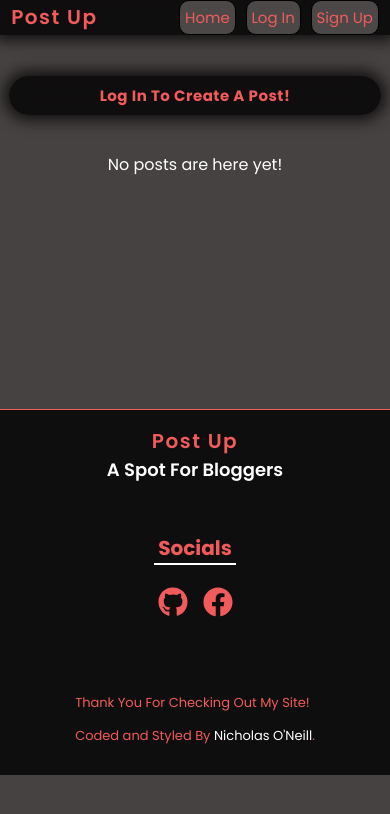
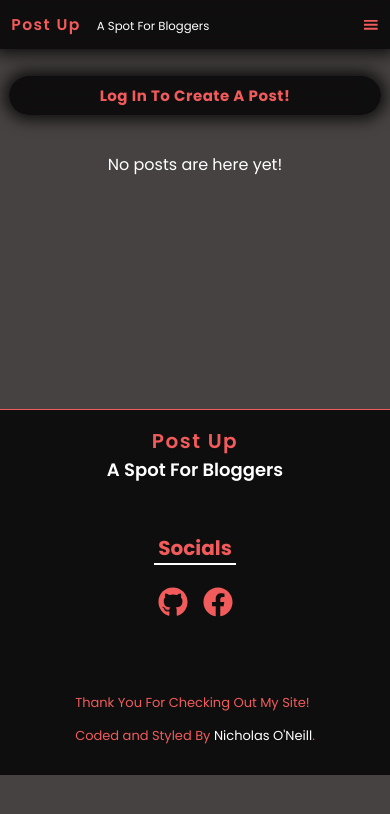
Before and after one commit to nicholasoneill97/PostUp-Blog, a React (Create React App) app: page / in a window 390 px wide. Shown: the top 814 px of the page. Built offline with nearby package versions, Linux system fonts and the light colour scheme; no server answers; the database is empty.

Commit message:
Gave smaller devices a hamburger menu for navigation

```diff
--- a/src/components/Navbar/Navbar.css
+++ b/src/components/Navbar/Navbar.css
@@ -6,8 +6,9 @@
     width: 100%;
     background-color: var(--secondary);
     backdrop-filter: blur(10px);
-    z-index: 11;
+    z-index: 203;
     box-shadow: 0 0 15px 5px var(--secondary);
+    height: auto;
 }
 
 /*nav bar*/
@@ -17,6 +18,7 @@
     justify-content: space-between;
     padding: 0 .7rem;
     animation: postFadeIn 3s;
+    position: relative;
 }
 
 /*nav links stylings*/
@@ -37,6 +39,21 @@
     font-family: Poppins;
 }
 
+.mobile-nav-link {
+    display: none;
+}
+
+.mobile-nav-link:hover {
+    background-color: white;
+    transition: .5s;
+}
+
+.nav-title-link {
+    text-decoration: none;
+    color: var(--primary);
+    transition: .5s;
+}
+
 .nav-link {
     text-decoration: none;
     color: var(--primary);
@@ -46,6 +63,40 @@
 .nav-link:hover {
     color: white;
     transition: .5s;
+}
+
+.mobile-menu-button {
+    display: none;
+    float: right;
+    z-index: 202;
+}
+
+.mobile-menu {
+    width: 100%;
+    height: 50%;
+    display: none;
+    flex-direction: column;
+    justify-content: center;
+    z-index: 201;
+    background-color: rgba(0, 0, 0, 0.952);
+    text-align: center;
+    position: absolute;
+    top: 8%;
+    animation: mobileSlide 1s;
+}
+
+@keyframes mobileSlide {
+    from {transform: translateX(-600px);}
+    to {transform: translateX(0);}
+}
+
+.mobile-backdrop {
+    height: 100vh;
+    background-color: rgb(0, 0, 0);
+    width: 100%;
+    animation: mobileSlide 1s;
+    display: none;
+    z-index: 201;
 }
 
 /*nav title and subtitle*/
@@ -60,6 +111,7 @@
     color: white;
     padding: 0 1rem
 }
+
 .page-title-container {
     display: flex;
     align-items: baseline;
@@ -73,99 +125,54 @@
 /*responsiveness*/
 @media screen and (max-width: 800px) {
     .signed-in-display {
-        font-size: 15px;
+        display: none;
+    }
+
+    .nav-link {
+        display: none;
+    }
+
+    .mobile-menu-button {
+        display: block;
+        display: flex;
+        align-items: center;
+        color: var(--primary);
+        cursor: pointer;
+        font-size: 4vw;
+        z-index: 203;
+    }
+
+    .mobile-menu-button:hover {
+        color: white;
+        transition: .5s;
+    }
+
+    .mobile-menu {
+        display: flex;
+
+    }
+
+    .mobile-nav-link {
+        display: block;
+        z-index: 200;
+        padding: 1rem;
+        text-decoration: none;
+        color: var(--primary);
+    }
+    .nav-title {
+        font-size: 4vw;
+    }
+    .nav-subtitle {
+        font-size: 3vw;
+    }
+    .mobile-backdrop {
+        display: block;
     }
 }
 
-@media screen and (max-width: 700px) {
-    .nav-links,
-    .nav-links button {
-        font-size: 15px;
-        gap: 20px
-    }
 
-    .nav-title {
-        font-size: 20px;
-    }
-
-    .nav-subtitle {
-        font-size: 8px;
-        color: white;
-        padding: 0 1rem;
-    }
-
-    .signed-in-display {
-        font-size: smaller;
+@media screen and (max-width: 1000px) and (max-height: 600px) {
+    .mobile-menu {
+        top: 19%
     }
 }
-
-@media screen and (max-width: 527px) {
-    .nav-container {
-        height: auto;
-        justify-content: space-between;
-    }
-
-    .nav-links,
-    .nav-links button {
-        font-size: 15px;
-        gap: 10px;
-    }
-
-    .nav-bar-link {
-        border-radius: 10px;
-        border: .5px solid black;
-        padding: .3rem;
-        background-color: rgb(76, 72, 72);
-    }
-
-    .nav-links button {
-        border-radius: 10px;
-        border: .5px solid black;
-        padding: .3rem;
-        background-color: rgb(76, 72, 72);
-    }
-
-    .page-title-container {
-        flex-direction: column;
-        align-items: center;
-    }
-
-    .nav-title {
-        margin: 0;
-    }
-
-    .nav-subtitle {
-        margin: 0;
-        font-size: 10px;
-    }
-
-    .signed-in-display {
-        font-size: 12px;
-    }
-}
-
-@media screen and (max-width: 430px) {
-    .nav-container {
-        height: auto;
-        justify-content: space-between;
-        margin: auto;
-        align-items: normal;
-    }
-
-    .nav-subtitle {
-        display: none;
-    }
-
-    .signed-in-display {
-        font-size: 10px;
-        letter-spacing: .3px;
-    }
-}
-
-@media screen and (max-width: 350px) {
-    .nav-links,
-    .nav-links button {
-        font-size: 10px;
-        gap: 6px
-    }
-}
--- a/src/components/Navbar/Navbar.jsx
+++ b/src/components/Navbar/Navbar.jsx
@@ -1,5 +1,5 @@
 //import React
-import React from "react";
+import React, { useState } from "react";
 
 //import Link for navigation
 import { Link } from "react-router-dom";
@@ -13,19 +13,30 @@ import { signOut } from "firebase/auth";
 
 //import nav bar stylings
 import '../Navbar/Navbar.css'
+import { GiHamburgerMenu } from "react-icons/gi";
+import { HiOutlineXMark } from "react-icons/hi2";
 
 
 export default function Navbar() {
 
+
+  const signOutUserFromMobile = () => {
+      signOut(auth)
+      setNavBarOpen(false)
+  }
+
   {/*sets authorized user to user variable*/}
   const [user] = useAuthState(auth);
 
+  const [navBarOpen, setNavBarOpen] = useState(false)
+
   return (
+  <>
     <div className="nav-container">
       <nav className="navbar">
         <div className="page-title-container">
           <h1 className="nav-title">
-            <Link to='/' className="nav-link">
+            <Link to='/' className="nav-title-link">
               Post Up
             </Link>
           </h1>
@@ -37,18 +48,9 @@ export default function Navbar() {
           <Link className="nav-link nav-bar-link" to="/">
             Home{" "}
           </Link>
-          {/*displayed if the user is not a signed in user currently*/}
-          {!user && (
-              <>
-                <Link className="nav-link nav-bar-link" to="/login">
-                    Log In{" "}
-                </Link>
-                <Link className="nav-link nav-bar-link" to="/signup">
-                    Sign Up{" "}
-                </Link>
-              </>
-            )}
-
+          <div>
+            {navBarOpen ? <HiOutlineXMark onClick={() => {setNavBarOpen(!navBarOpen)}} className="mobile-menu-button" /> : <GiHamburgerMenu onClick={() => {setNavBarOpen(!navBarOpen)}} className="mobile-menu-button" />}
+          </div>
           {/*displays if the user is a signed in user currently*/}
           {user && (
               <>
@@ -62,8 +64,51 @@ export default function Navbar() {
                 </button>
               </>
             )}
+          {!user && (
+              <>
+                <Link className="nav-link nav-bar-link" to="/login">
+                  Log In{" "}
+                </Link>
+                <Link className="nav-link nav-bar-link" to="/signup">
+                  Sign Up{" "}
+                </Link>
+              </>
+            )}
         </div>
       </nav>
     </div>
+    {!user && navBarOpen ? (
+          <>
+            <div className="mobile-backdrop"></div>
+            <div className="mobile-menu">
+              <Link className="mobile-nav-link nav-bar-link" to="/" onClick={() => {setNavBarOpen(!navBarOpen)}}>
+                Home{" "}
+              </Link>
+              {/*displayed if the user is not a signed in user currently*/}
+              <Link className="mobile-nav-link nav-bar-link" to="/login" onClick={() => {setNavBarOpen(!navBarOpen)}}>
+                Log In{" "}
+              </Link>
+              <Link className="mobile-nav-link nav-bar-link" to="/signup" onClick={() => {setNavBarOpen(!navBarOpen)}}>
+                Sign Up{" "}
+              </Link>
+            </div>
+          </>) : ( null )
+          }
+    {user && navBarOpen ? (
+          <>
+            <div className="mobile-backdrop"></div>
+            <div className="mobile-menu">
+              <Link className="mobile-nav-link nav-bar-link" to="/" onClick={() => {setNavBarOpen(!navBarOpen)}}>
+                Home{" "}
+              </Link>
+              <button className="mobile-nav-link nav-bar-link"
+                      onClick={signOutUserFromMobile}
+              >
+                Sign Out
+              </button>
+            </div>
+          </>) : ( null )
+          }
+  </>
   );
 }
--- a/src/components/NewPost/NewPost.css
+++ b/src/components/NewPost/NewPost.css
@@ -26,7 +26,7 @@
     transition: 1s;
     position: fixed;
     margin-top: 4rem;
-    top: 10%;
+    top: 14%;
     right: 50%;
     transform: translateX(50%);
     width: 340px;
@@ -42,12 +42,14 @@
     box-shadow: 0 0 15px 5px var(--secondary);
     letter-spacing: .5px;
     animation: postFadeIn 3s;
+    z-index: 199;
 }
 
 .Log-in-link:hover {
     color: rgb(214, 170, 170);
-    transition: 1s;
+    transition: .5s;
     background-color: rgb(26, 25, 25);
+    z-index: 204;
 }
 
 /*new post button that, when clicked, opens up new post container*/
@@ -69,7 +71,7 @@
     width: 140px;
     text-align: center;
     box-shadow: 0 0 15px 5px var(--secondary);
-    z-index: 100;
+    z-index: 200;
 }
 
 @keyframes buttonFadeIn {
@@ -95,7 +97,7 @@
     font-size: 20px;
     border-radius: 20px;
     color: white;
-    z-index: 101;
+    z-index: 201;
 }
 
 .new-post-toggler-close:hover {
@@ -271,7 +273,7 @@ textarea {
     }
 
     .Log-in-link {
-        top: 8%;
+        top: 10%;
         border-radius: 20px;
         font-size: 3vw;
     }
@@ -399,3 +401,12 @@ textarea {
         top: 15%
     }
 }
+
+@media screen and (max-height: 400px) and (max-width: 1000px) {
+    .Log-in-link {
+        top: 25%
+    }
+    .new-post-toggler-open {
+        top: 28%
+    }
+}
--- a/src/components/Posts/Posts.css
+++ b/src/components/Posts/Posts.css
@@ -213,6 +213,8 @@
         width: 100%;
         border-radius: 0;
     }
+
+
 }
 
 @media screen and (max-width: 800px) {
@@ -489,7 +491,7 @@
 
 @media screen and (min-height: 700px) and (min-width: 600px) {
     .posts-container {
-        margin-top: 7rem;
+        margin-top: 9rem;
     }
 }
 
--- a/src/pages/Post/Post.css
+++ b/src/pages/Post/Post.css
@@ -18,6 +18,7 @@ width: 100%;
     right: 50%;
     transform: translateX(50%);
     width: 90%;
+    z-index: 199;
 }
 
 /*top of post*/
@@ -51,6 +52,7 @@ width: 100%;
     justify-content: center;
     margin: auto;
     width: 80%;
+    z-index: 199;
 }
 
 /*title of post*/
```
Also changed, not shown: firebase.json.
